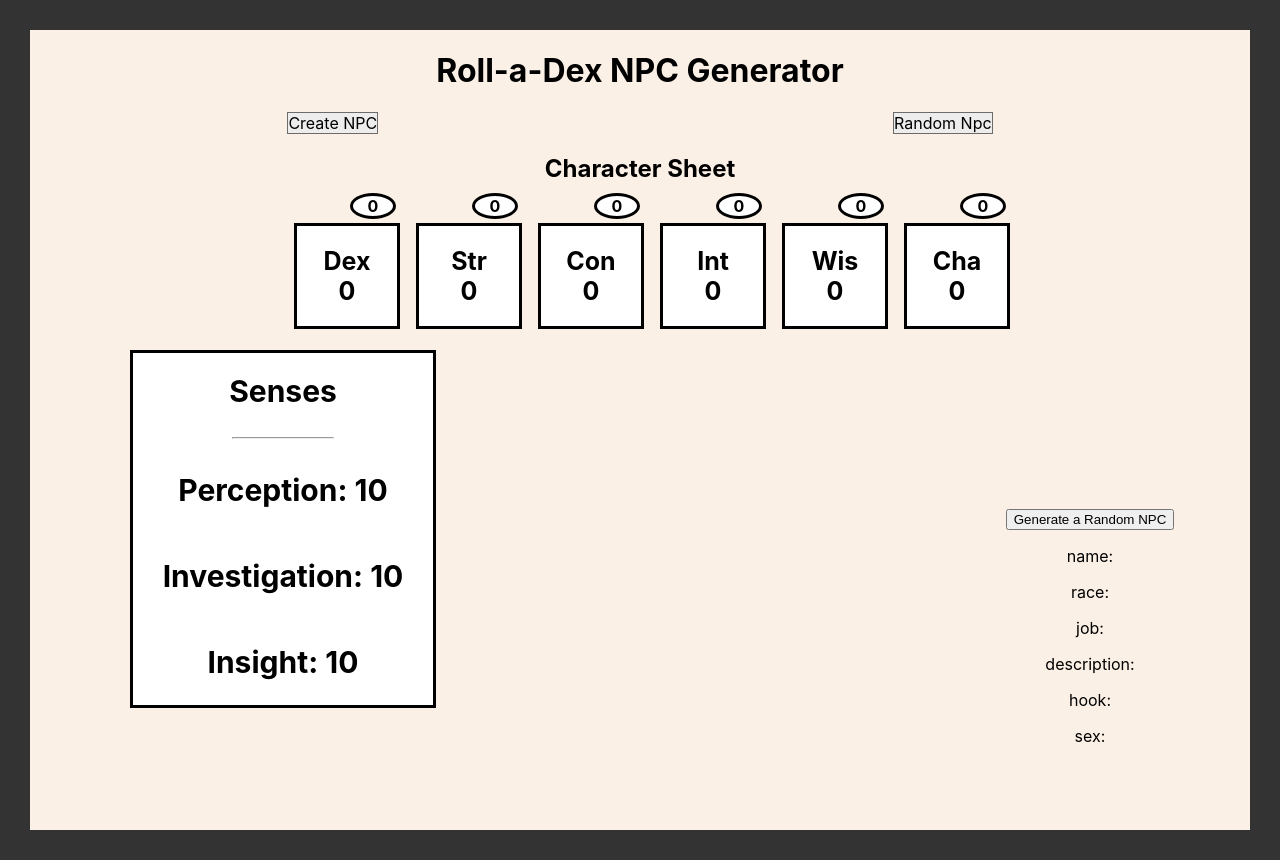
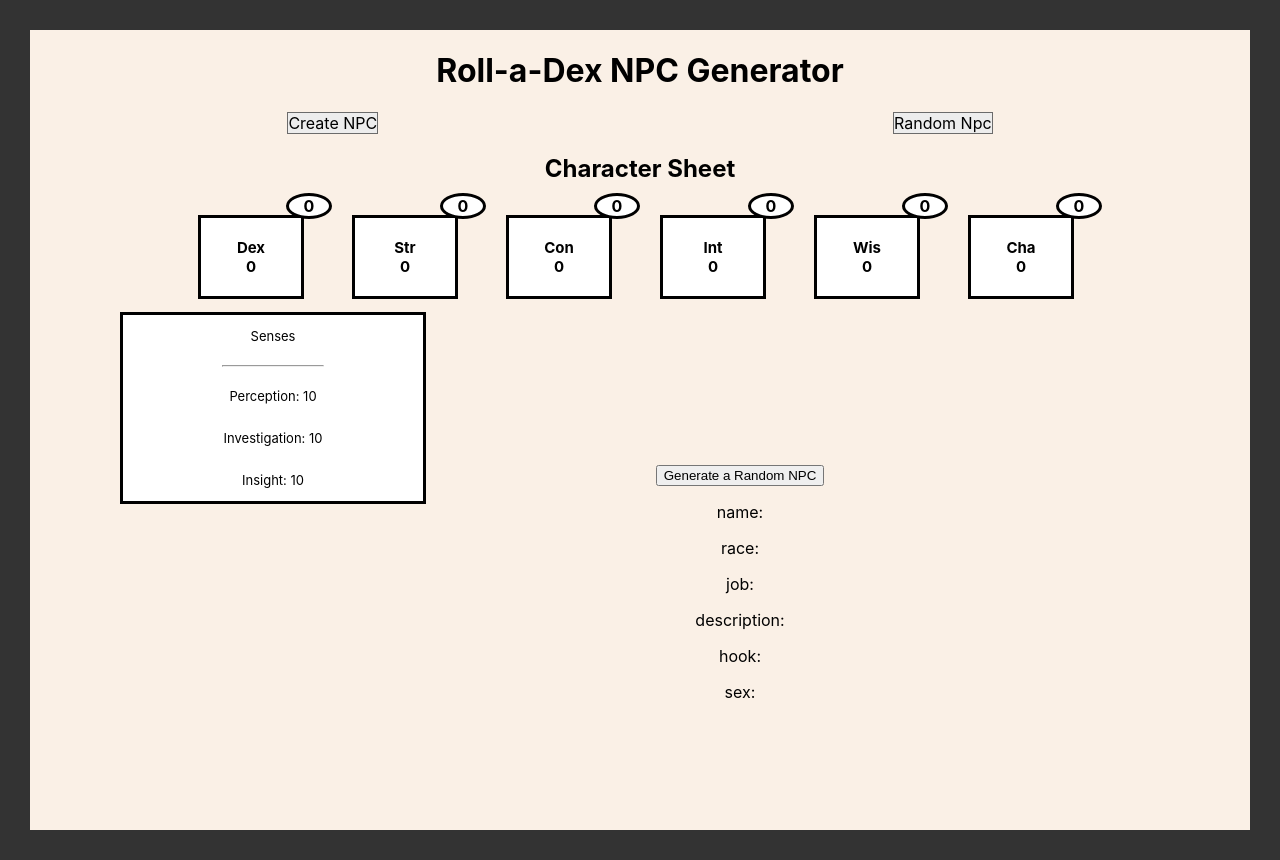
Before and after one commit to mattmcknight13/Roll-a-Dex, a React (Create React App) app: page /sheet in a window 1280 px wide. Built offline with nearby package versions, Linux system fonts and the light colour scheme.

Commit message:
second attempt at styling fixes

```diff
--- a/src/App.css
+++ /dev/null
@@ -1,52 +0,0 @@
-/* App.js */
-
- .body{
-  display: flex;
-  flex-direction: column;
-  background-color: #333;
-  height: 100vh;
-  padding: 30px;
-  text-align: center;
-};
-
- .paper {
-  background-color: #fff;
-  height: 100vh;
-};
-
- .header-style  {
-  text-Align: center;
-  display: flex;
-  flex-direction: column;
-};
-
- .main-style  {
-  display: flex;
-  flex-direction: column;
-  text-align: center;
-};
-
-
-
- .main-style  {
-  display: flex;
-  flex-direction: column;
-  text-align: center;
-};
-
-
-
-
-
-
-
-@media only screen and (min-width:600px)  {
-
-  .body {}
-
-}
-
-
-@media only screen and (min-width:1075px) {
-
-}
--- a/src/components/GetNpc.css
+++ b/src/components/GetNpc.css
@@ -1,30 +1,40 @@
 /* GetNpc.jsx */
-.npc-style  {
+.npc-style {
   display: flex;
   flex-direction: column;
   margin-top: 30px;
-
-};
-
- .info {
-  word-break: break-all;
-
-  font-size: 12px;
-  overflow: scroll;
 }
 
-
-@media only screen and (min-width:600px)  {
-.npc-style{
-  margin-top: 00px;
-  margin-left: 300px;
-}
+.description,
+.name,
+.hook,
+.race,
+.sex,
+.job {
+  word-wrap: break-word;
+  font-size: 14px;
 }
 
+@media only screen and (min-width: 600px) {
+  .npc-style {
+    margin-top: -120px;
+    margin-left: 300px;
+    overflow: hidden;
+  }
 
-@media only screen and (min-width:1075px) {
-  .npc-style{
-    margin-top: -200px;
-    margin-left: 900px;
+  .description,
+  .name,
+  .hook,
+  .race,
+  .sex,
+  .job {
+    font-size: 20px;
   }
 }
+
+@media only screen and (min-width: 1075px) {
+  .npc-style {
+    margin-top: -40px;
+    margin-left: 200px;
+  }
+}
--- a/src/components/GetNpc.jsx
+++ b/src/components/GetNpc.jsx
@@ -1,32 +1,16 @@
 import React from "react";
 import RandomButton from "./RandomButton";
-import "./GetNpc.css"
+import "./GetNpc.css";
 
 //get call
 // initate GetNpc function
 const GetNpc = (props) => {
   // destructure props object
-  const {
-    npcKey,
-    npc,
-    getRandomNpc,
-    getStat,
-    clicked,
-    setClicked,
-  } = props;
+  const { npcKey, npc, getRandomNpc, getStat, clicked, setClicked } = props;
 
-  // const npcStyle = {
-  //   dipsplay: `flex`,
-  //   flexDirection: `column`,
-  //   marginTop: `-200px`,
-  //   marginLeft: `300px`
-  // };
-  // const npcInfo = {
-  //   wordBreak: `break-all`
-  // }
 
   return (
-    <div className="randomnpc" className="npc-style">
+    <div className="npc-style">
       <>
         {/* have button trigger api call on click */}
         <RandomButton
@@ -40,19 +24,19 @@ const GetNpc = (props) => {
         {/* map through selected object to give key values to be classname, and assign values to approriate h2 tag */}
         {!clicked ? (
           npc.map((n, idx) => (
-            <p className="info" className={npcKey[idx]} key={idx}  >
+            <p className={npcKey[idx]} key={idx}>
               {npcKey[idx]}: {n}
             </p>
           ))
         ) : (
           <div>
             {/* render h2 tags where clasname is specfic index of array and value is of same index from different array */}
-              <p className="info" className={npcKey[0]}>name: {npc[0]} </p>
-              <p className="info" className={npcKey[1]}>race: {npc[1]} </p>
-            <p className="info" className={npcKey[2]}>job: {npc[2]}</p>
-            <p className="info" className={npcKey[3]}>description:  {npc[3]}</p>
-            <p className="info" className={npcKey[4]}>hook:{npc[4]}</p>
-            <p className="info" className={npcKey[5]}>sex: {npc[5]}</p>
+            <p className={npcKey[0]}>name: {npc[0]} </p>
+            <p className={npcKey[1]}>race: {npc[1]} </p>
+            <p className={npcKey[2]}>job: {npc[2]}</p>
+            <p className={npcKey[3]}>description: {npc[3]}</p>
+            <p className={npcKey[4]}>hook:{npc[4]}</p>
+            <p className={npcKey[5]}>sex: {npc[5]}</p>
           </div>
         )}
       </>
--- a/src/components/Stats.css
+++ b/src/components/Stats.css
@@ -1,17 +1,16 @@
 /* Stats.jsx */
 .style {
   display: flex;
-
   justify-content: center;
 }
 .box {
   border: solid black;
-  padding: 20px;
-  margin-right: 80px;
+  padding: 15px;
+  margin-right: -18px;
   background-color: white;
   justify-content: space-between;
   width: 10px;
-  font-size: 15px;
+  font-size: 12px;
 
 }
 
@@ -27,54 +26,57 @@
 .senses {
   display: flex;
   flex-direction: column;
-  margin-left: 100px;
+  margin-left: 5px;
   border: solid black;
-  width: 200px;
+  width:110px;
   background-color: white;
-}
-
-
-.bar {
-  background-color: black;
-  height:px;
-  width: 100px
-}
-
-@media only screen and (min-width: 766px) {
-}
-.senses {
-  width: 100px
 }
 .sense {
   font-size: 10px;
 }
 
+.bar {
+  background-color: black;
+  height:px;
+  width: 100px;
+}
+
+@media only screen and (min-width: 766px) {
+
+.senses {
+  width: 200px;
+  margin-left: 90px;
+
+}
+.sense {
+  font-size: 20px;
+}
+}
 @media only screen and (min-width: 1075px) {
 
 
   .box {
-
     padding: 20px;
-    /* margin-right: 80px */
     margin-left: 20px;
     justify-content: space-between;
     width: 60px;
-    font-size: 25px;
+    font-size: 15px;
   }
     .mod {
 
       border-radius: 50%;
-
       margin-top: -10px;
       height: 20px;
       width: 40px;
     }
 
-  }
+
   .senses {
-    width: 300px
+    width: 300px;
+    margin-left: 90px;
   }
 
   .sense {
-    font-size: 30px;
+    font-size: 13px;
   }
+}
--- a/src/components/Stats.jsx
+++ b/src/components/Stats.jsx
@@ -8,37 +8,7 @@ function Stats(props) {
 
   let intSense = mod.Int + 10;
 
-  // const style = {
-  //   display: "flex",
-  //   justifyContent: "center",
-  // };
 
-  const statStyle = {
-    border: "solid black",
-    padding: 20,
-    marginRight: 80,
-    backgroundColor: "white",
-    width: `50px`,
-  };
-
-  const modStyle = {
-    border: "solid black",
-    borderRadius: `50%`,
-    backgroundColor: `white`,
-    marginTop: `-10px`,
-    marginLeft: `-130px`,
-    height: 20,
-    width: 40,
-  };
-
-  const senseStyle = {
-    display: `flex`,
-    flexDirection: `column`,
-    marginLeft: `200px`,
-    border: `solid black`,
-    width: `200px`,
-    backgroundColor: `white`,
-  };
   return (
     <div>
       <div className="style">
@@ -46,42 +16,42 @@ function Stats(props) {
           Dex <br />
           {randomNumber.Dex}
         </h2>
-        <h4 style={modStyle}>{mod.Dex}</h4>
+        <h4 className="mod">{mod.Dex}</h4>
         <h2 className="box">
           Str <br />
           {randomNumber.Str}
         </h2>
         <br />
-        <h4 style={modStyle}>{mod.Str}</h4>
+        <h4 className="mod">{mod.Str}</h4>
         <h2 className="box">
           Con <br />
           {randomNumber.Con}
         </h2>
-        <br /> <h4 style={modStyle}>{mod.Con}</h4>
+        <br /> <h4 className="mod">{mod.Con}</h4>
         <h2 className="box">
           Int <br />
           {randomNumber.Int}
         </h2>
-        <br /> <h4 style={modStyle}>{mod.Int}</h4>
+        <br /> <h4 className="mod">{mod.Int}</h4>
         <h2 className="box">
           Wis <br />
           {randomNumber.Wis}
         </h2>
-        <br /> <h4 style={modStyle}>{mod.Wis}</h4>
+        <br /> <h4 className="mod">{mod.Wis}</h4>
         <h2 className="box">
           Cha <br />
           {randomNumber.Cha}
         </h2>
         <br />
-        <h4 style={modStyle}>{mod.Cha}</h4>
+        <h4 className="mod">{mod.Cha}</h4>
       </div>
 
       <div className="senses">
-        <h1 className="sense">Senses</h1>
+        <p className="sense">Senses</p>
         <hr className="bar" />
-        <h2 className="sense">Perception: {wisSense}</h2>
-        <h2 className="sense">Investigation: {intSense}</h2>
-        <h2 className="sense">Insight: {wisSense}</h2>
+        <p className="sense">Perception: {wisSense}</p>
+        <p className="sense">Investigation: {intSense}</p>
+        <p className="sense">Insight: {wisSense}</p>
       </div>
     </div>
   );
```
Also changed, not shown: src/App.js (+0 -8 lines).
